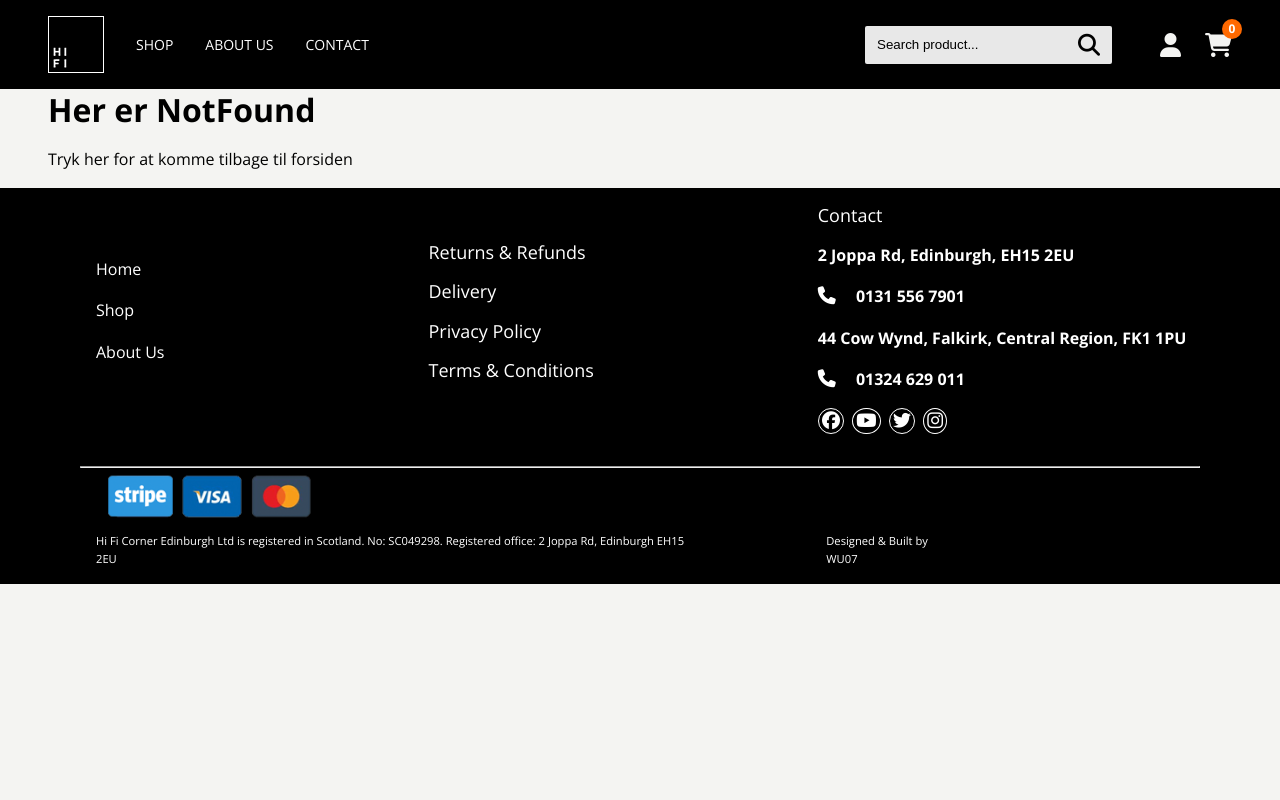
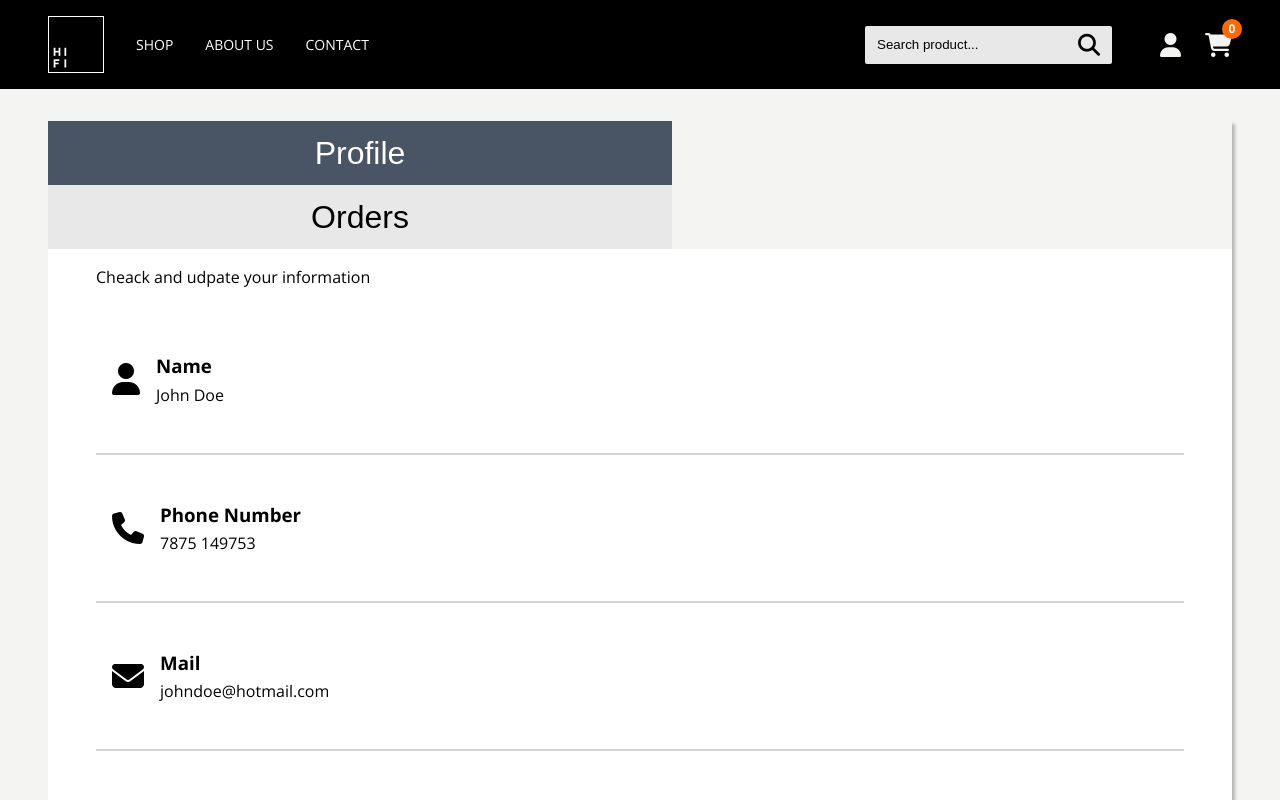
Before and after one commit to rts-cmk-wu08/the-big-bad-wolf, a React (Create React App) app: page /profile in a window 1280 px wide. Shown: the top 800 px of the page. Built offline with nearby package versions, Linux system fonts and the light colour scheme.

Commit message:
profile n orders page done

```diff
--- a/src/index.js
+++ b/src/index.js
@@ -12,6 +12,8 @@ import Cart from "./pages/Cart";
 import NotFound from './pages/NotFound';
 import LoginPage from './pages/Login';
 import CreateUser from './pages/CreateUser';
+import Profile from './pages/Profile';
+import Orders from './pages/Orders';
 
 import './index.scss';
 import App from './App';
@@ -30,6 +32,8 @@ const router = createBrowserRouter(
             <Route path="/cart" element={<Cart />} />
             <Route path="/login" element={<LoginPage />}/>
             <Route path="/createUser" element={<CreateUser />}/>
+            <Route path="/profile" element={<Profile />}/>
+            <Route path="/orders" element={<Orders />}/>
 
             <Route path="*" element={<NotFound />} />
 
--- a/src/pages/Login.js
+++ b/src/pages/Login.js
@@ -23,7 +23,7 @@ const LoginPage = () => {
                 <input type="checkbox" name="rememberMe" id="rememberMe" />
                 <p className="smaller">Remember me</p>
             </div>
-            <button className="btn shadow">Sign in</button>
+            <Link to="/profile"><button className="btn shadow">Sign in</button></Link>
             <p className="smaller">Forgot your Password?</p>
         </section>
 
--- /dev/null
+++ b/src/pages/Orders.js
@@ -0,0 +1,20 @@
+import "./orders.scss"
+import { Link } from "react-router-dom";
+
+
+const Orders = () => {
+    return (
+        <section className="orders">
+        <article className="orders__btns">
+            <Link to="/profile"><button className="orders__btn--profile">Profile</button></Link>
+            <button className="orders__btn--orders">Orders</button>
+        </article>
+        <article className="orders__information">
+        <p>You have no Orders</p>
+
+        </article>
+    </section>
+    );
+}
+
+export default Orders;
--- /dev/null
+++ b/src/pages/Profile.js
@@ -0,0 +1,63 @@
+import "./profile.scss"
+import { Link } from "react-router-dom";
+
+const Profile = () => {
+    return (
+        <section className="profile">
+        <article className="profile__btns--profile">
+            <button className="profile__btn--profile">Profile</button>
+            <Link to="/orders"><button className="profile__btn--orders">Orders</button></Link>
+
+        </article>
+        <article className="profile__information">
+            <p>Cheack and udpate your information</p>
+
+            <div className="profile__icons grey__line">
+                <div className="profile__icon"><i className="fa-solid fa-user"></i></div>
+                <div className="profile__info">
+                <h3>Name</h3>
+                <p>John Doe</p>
+                </div>
+            </div>
+
+            <div className="profile__icons grey__line">
+                <div className="profile__icon"><i class="fa-solid fa-phone"></i></div>
+                <div className="profile__info">
+                <h3>Phone Number</h3>
+                <p>7875 149753</p>
+                </div>
+            </div>
+
+            <div className="profile__icons grey__line">
+            <div className="profile__icon"><i class="fa-solid fa-envelope"></i></div>
+                <div className="profile__info">
+                <h3>Mail</h3>
+                <p>johndoe@hotmail.com</p>
+                </div>
+            </div>
+
+            <div className="profile__icons grey__line">
+                <div className="profile__icon"><i class="fa-solid fa-lock"></i></div>
+                <div className="profile__info">
+                <h3>Password</h3>
+                <p>**********</p>
+                </div>
+            </div>
+
+            <div className="profile__icons">
+            <div className="profile__icon"><i class="fa-solid fa-location-dot"></i></div>
+                <div className="profile__info">
+                <h3>Address</h3>
+                <p>61 Church st.</p>
+                <p>Berwick-upon-tweed</p>
+                <p>Northumberland</p>
+                <p>TD15 1EE</p>
+                <p>United Kingdom</p>
+                </div>
+            </div>
+        </article>
+    </section>
+     );
+}
+
+export default Profile;
--- /dev/null
+++ b/src/pages/orders.scss
@@ -0,0 +1,27 @@
+.orders {
+    margin-top: 2rem;
+    box-shadow: 3px 3px 3px rgba($color: #000000, $alpha: .25);
+
+}
+.orders__btns {
+    display: flex;
+    justify-content: space-evenly;
+}
+.orders__btn--orders {
+    background-color: #495464;
+    color: white;
+    width: 39rem;
+    height: 4rem;
+    font-size: 2rem;
+}
+.orders__btn--profile {
+    background-color: #E8E8E8;
+    width: 39rem;
+    height: 4rem;
+    font-size: 2rem;
+}
+.orders__information {
+    height: 50rem;
+    background-color: white;
+    padding: 1rem;
+}
--- /dev/null
+++ b/src/pages/profile.scss
@@ -0,0 +1,46 @@
+.grey__line {
+    border-bottom: 2px solid lightgrey;
+}
+.profile {
+    margin-top: 2rem;
+    box-shadow: 3px 3px 3px rgba($color: #000000, $alpha: .25);
+
+}
+
+.profile__information {
+    padding: 1rem 3rem;
+    background-color: white;
+}
+
+.profile__btns {
+    display: flex;
+    justify-content: space-evenly;
+}
+.profile__btn--profile {
+    background-color: #495464;
+    color: white;
+    width: 39rem;
+    height: 4rem;
+    font-size: 2rem;
+}
+.profile__btn--orders {
+    background-color: #E8E8E8;
+    width: 39rem;
+    height: 4rem;
+    font-size: 2rem;
+}
+
+
+
+.profile__icons {
+    display: flex;
+    padding: 2rem 0;
+}
+.profile__info {
+    line-height: 0;
+    padding-top: 1rem;
+}
+.profile__icon {
+    font-size: 2rem;
+    padding: 1rem;
+}
```
